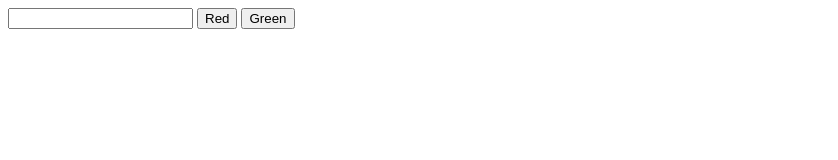
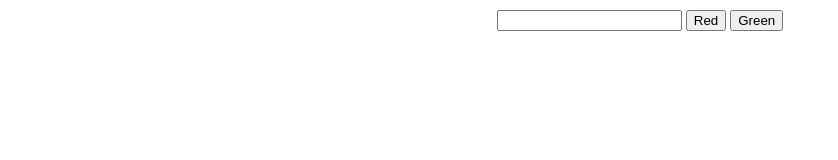
Before and after one commit to yashpatidar17/NeogCamp-interview-practicequestion, a plain HTML site: page practice-question-1/index.html in a window 1280 px wide. Shown: the whole page, without its empty margins (0-838 px from the left). Drawn offline with Linux system fonts and the light colour scheme.

Commit message:
Style - aligned html in center

```diff
--- a/practice-question-1/index.html
+++ b/practice-question-1/index.html
@@ -5,6 +5,7 @@
     <meta http-equiv="X-UA-Compatible" content="IE=edge">
     <meta name="viewport" content="width=device-width, initial-scale=1.0">
     <title>Practice Question 1</title>
+    <link rel="stylesheet" href="style.css"/>
 </head>
 <body>
     <input class="inputArea"/>
--- /dev/null
+++ b/practice-question-1/style.css
@@ -0,0 +1,7 @@
+body{
+
+    display: block;
+    margin:auto;
+    text-align:center;
+    margin-top: 10px;
+}
```
